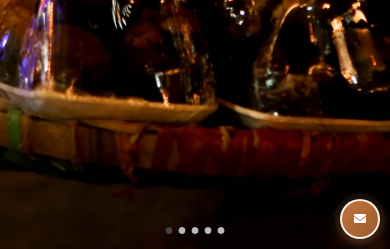
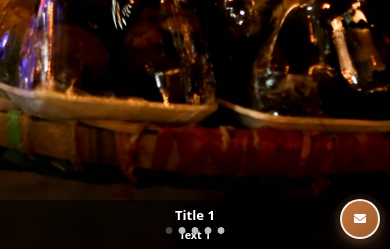
Before and after one commit to Hastapkin/Kingdom-Food, a Flask app: page / in a window 390 px wide. Shown: the part 595-844 px from the top of the page. Run offline with Flask 3, Linux system fonts and the light colour scheme; parts of the project's set-up code (start-up, migrations or seed data) failed here and were passed over.

Commit message:
Update Caption

```diff
--- a/static/css/styles.css
+++ b/static/css/styles.css
@@ -441,23 +441,7 @@ section {
 
 .about-image .slideshow-slide img {    width: 100%;    height: 100%;    object-fit: cover;    object-position: center center;    display: block;    max-width: none;}
 
-.about-image .slide-caption {
-    position: absolute;
-    left: 0; right: 0;
-    bottom: 8%;
-    color: #fff;
-    text-align: center;
-    z-index: 2;
-    padding: clamp(4px, 1vw, 16px) clamp(8px, 2vw, 32px);
-    font-size: clamp(0.9rem, 2vw, 1.3rem);
-    font-weight: 600;
-    text-shadow: 0 2px 8px rgba(0,0,0,0.5);
-    background: none;
-    border-radius: 0;
-    margin: 0;
-    box-sizing: border-box;
-    pointer-events: none;
-}
+.about-image .slide-caption {    position: absolute;    left: 0; right: 0;    bottom: 8%;    color: #fff;    text-align: center;    z-index: 10;    padding: clamp(4px, 1vw, 16px) clamp(8px, 2vw, 32px);    font-size: clamp(0.9rem, 2vw, 1.3rem);    font-weight: 600;    text-shadow: 0 2px 8px rgba(0,0,0,0.5);    background: rgba(0,0,0,0.4);    border-radius: 0;    margin: 0;    box-sizing: border-box;    pointer-events: none;    display: block !important;    opacity: 1 !important;    visibility: visible !important;}
 
 .about-image .slide-caption h3{
     margin: 0;
@@ -1129,16 +1113,7 @@ section {
     }
 }
 
-/* Alternative: Hide caption on very small screens for maximum image focus */
-@media (max-width: 480px) {
-    .about-image .slide-caption {
-        display: none; /* Hide caption completely on very small screens */
-    }
-
-    .about-image .slideshow-dots {
-        bottom: 15px; /* Move dots up when caption is hidden */
-    }
-}
+/* Caption styling for small screens - now we always show it */@media (max-width: 480px) {    .about-image .slideshow-dots {        bottom: 60px; /* Move dots up to not overlap with caption */    }}
 
 /* ===== Prevent any overflow ===== */
 * {
@@ -1629,3 +1604,43 @@ body.contact-page .floating-contact {
         background: rgba(255,255,255,0.9);
     }
 }
+
+/* Tối ưu hiển thị caption trên iPhone và thiết bị di động */
+@media screen and (max-width: 428px) { /* iPhone Pro Max width */
+    .about-image .slide-caption {
+        bottom: 0;
+        padding: 12px 15px;
+        background: rgba(0,0,0,0.6);
+        width: 100%;
+        text-align: center;
+        font-size: 1rem !important;
+        z-index: 999 !important;
+        display: block !important;
+    }
+
+    .about-image .slide-caption h3 {
+        font-size: 1.1rem;
+        margin-bottom: 2px;
+    }
+
+    .about-image .slide-caption p {
+        font-size: 0.9rem;
+        margin: 0;
+    }
+
+    /* Ẩn caption trên màn hình quá nhỏ nếu cần thiết */
+    @media screen and (max-height: 400px) {
+        .about-image .slide-caption p {
+            display: none;
+        }
+
+        .about-image .slide-caption {
+            padding: 8px 10px;
+        }
+
+        .about-image .slide-caption h3 {
+            font-size: 0.9rem;
+            margin: 0;
+        }
+    }
+}
```
